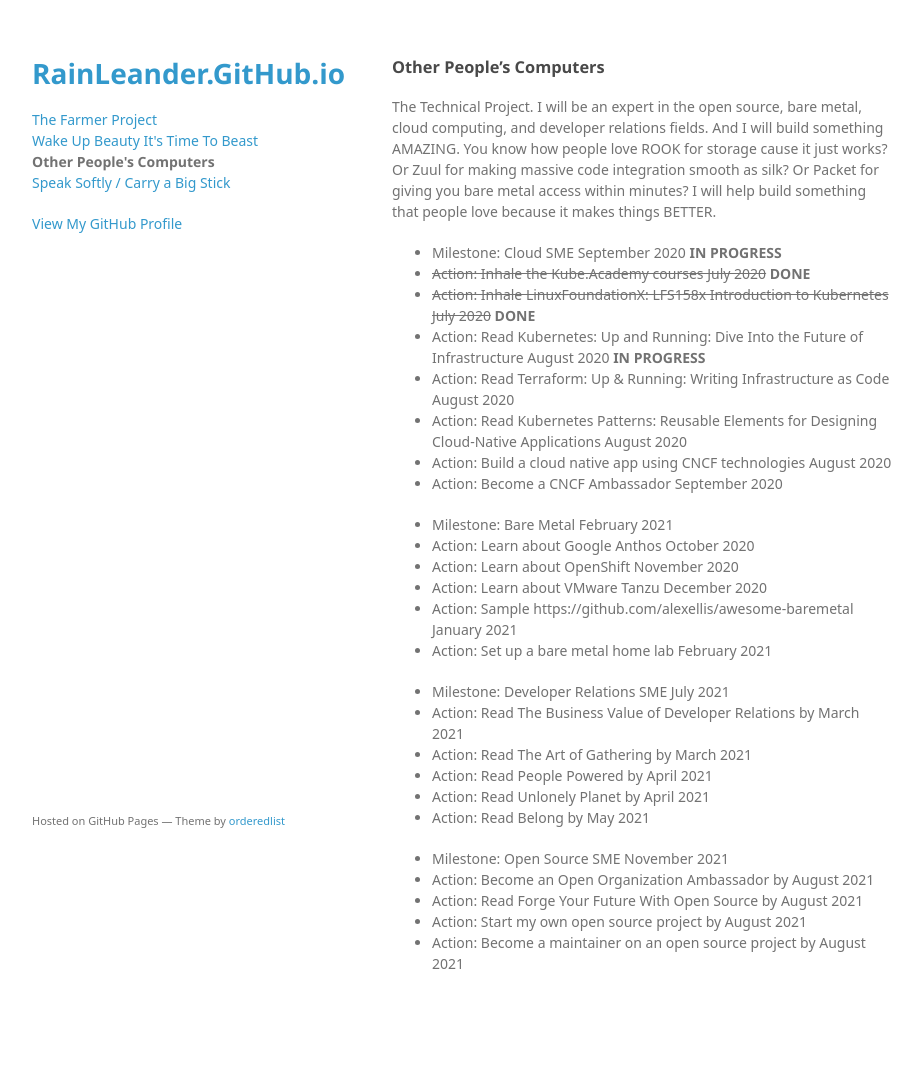
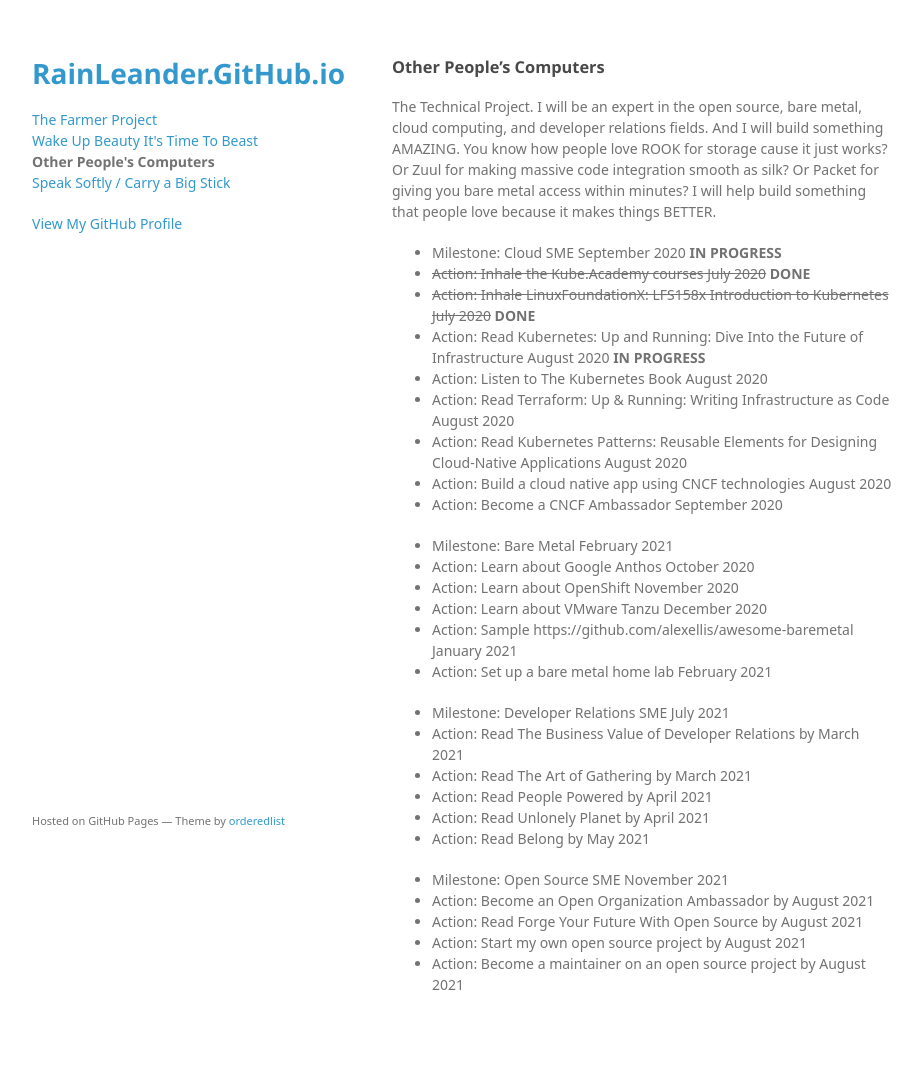
Before and after one commit to rainleander/rainleander.github.io, a Jekyll site: the page other-peoples-computers.html, which Jekyll copies as it is, in a window 1280 px wide. Shown: the whole page, without its empty margins (178-1100 px from the left). Built offline with Jekyll 4.4.1, drawn with Linux system fonts in a browser that asks for light colours; some web fonts are replaced; before the commit the page ends 1044 px from its top, so only the background shows below that.

Commit message:
Update other-peoples-computers.html

```diff
--- a/other-peoples-computers.html
+++ b/other-peoples-computers.html
@@ -33,6 +33,7 @@
         <li><del>Action: Inhale the Kube.Academy courses July 2020</del> <b>DONE</b></li>
         <li><del>Action: Inhale LinuxFoundationX: LFS158x Introduction to Kubernetes July 2020</del> <b>DONE</b></li>
         <li>Action: Read Kubernetes: Up and Running: Dive Into the Future of Infrastructure August 2020 <b>IN PROGRESS</b></li>
+        <li>Action: Listen to The Kubernetes Book August 2020</li>
         <li>Action: Read Terraform: Up & Running: Writing Infrastructure as Code August 2020</li>
         <li>Action: Read Kubernetes Patterns: Reusable Elements for Designing Cloud-Native Applications August 2020</li>
         <li>Action: Build a cloud native app using CNCF technologies August 2020</li>
```
